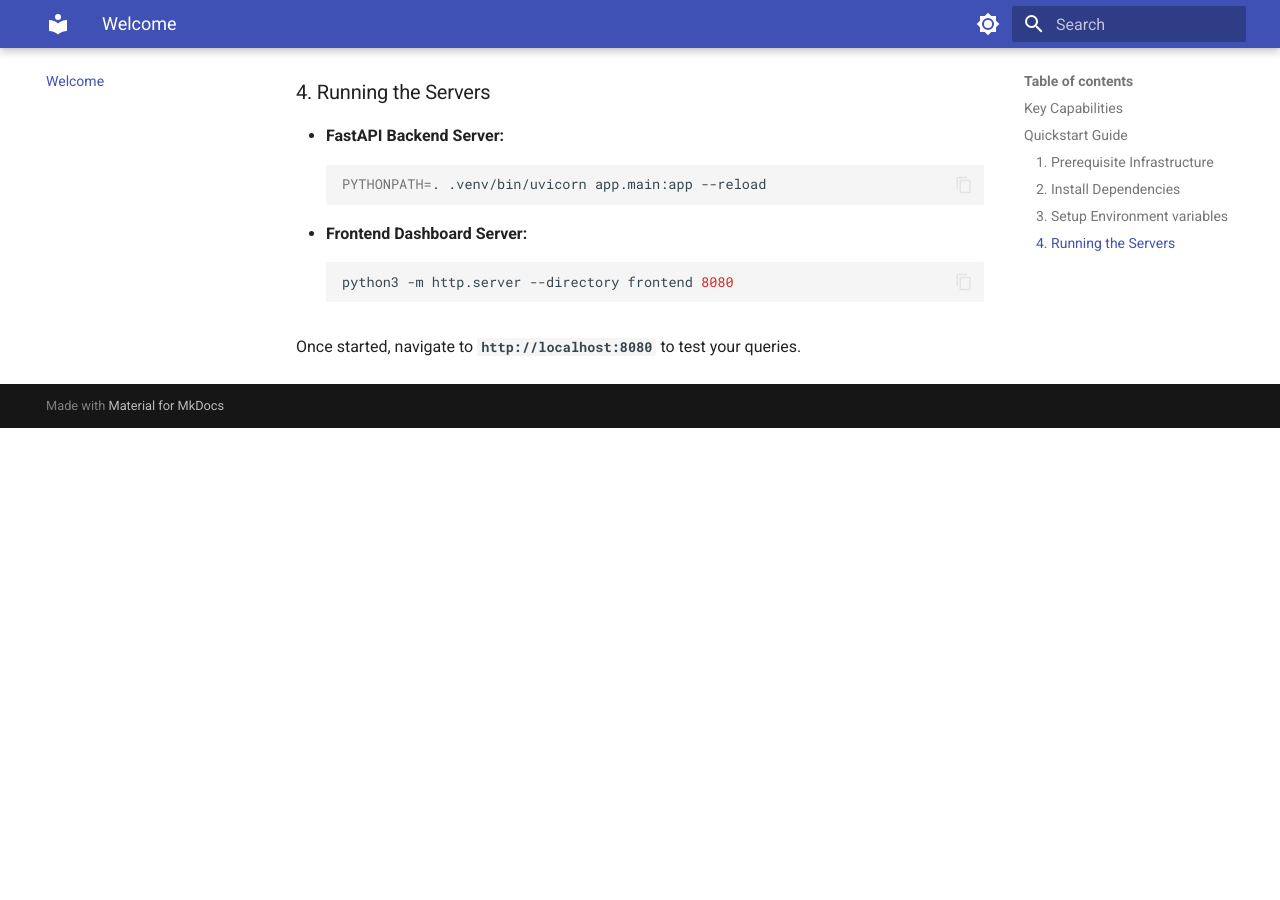
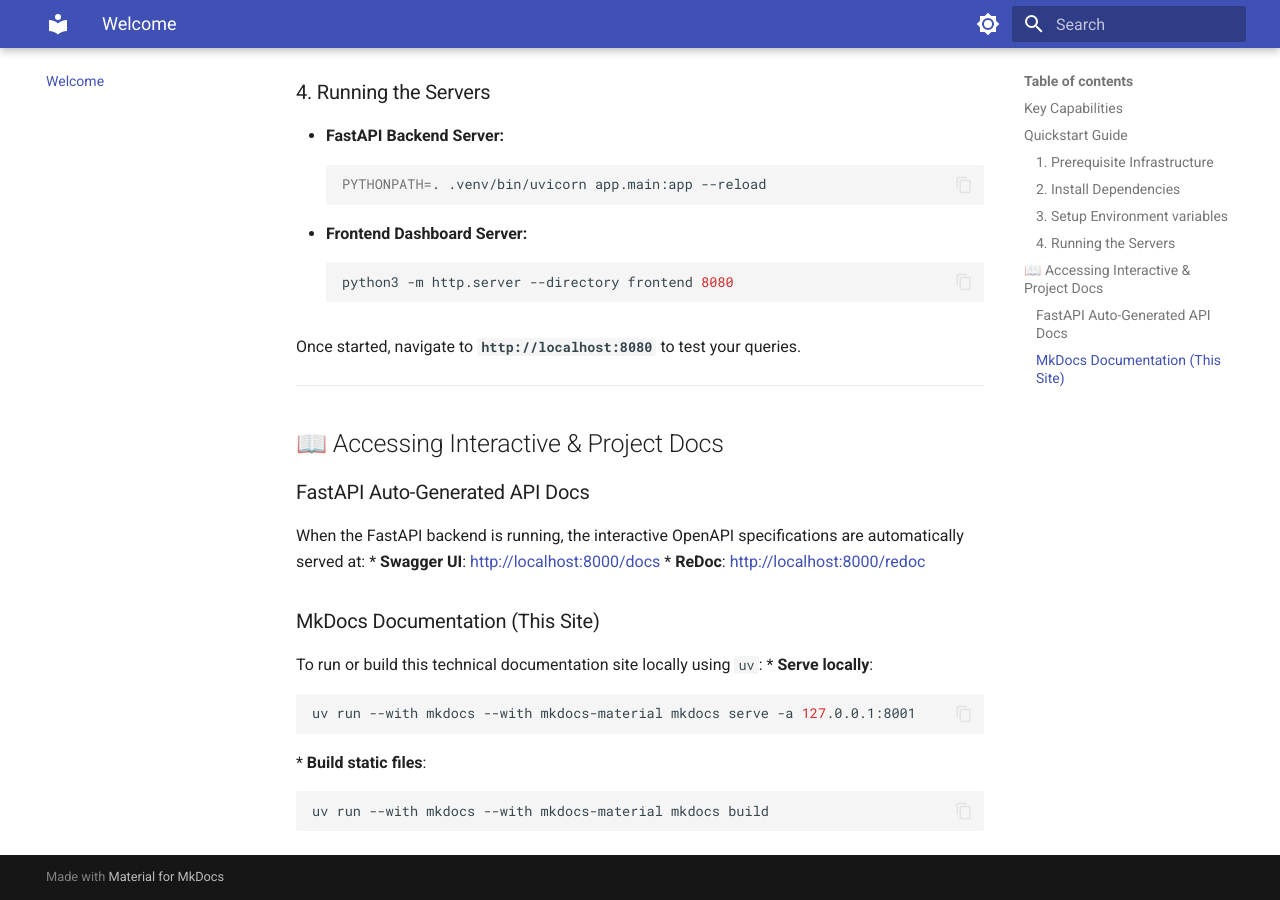
Before and after one commit to parthmh/fastapi_doc_rag, an MkDocs documentation site: the page built from docs/index.md, in a window 1280 px wide and 900 px high, scrolled down 1416 px. Built offline with MkDocs 1.6.1 and Material for MkDocs 9.7.7, drawn with Linux system fonts in a browser that asks for light colours; before the commit the page ends 1844 px from its top, so only the background shows below that.

Commit message:
docs/docker: switch builder to python-slim and update README and MkDocs instructions

````diff
--- a/docs/index.md
+++ b/docs/index.md
@@ -52,3 +52,23 @@
     ```
 
 Once started, navigate to **`http://localhost:8080`** to test your queries.
+
+---
+
+## 📖 Accessing Interactive & Project Docs
+
+### FastAPI Auto-Generated API Docs
+When the FastAPI backend is running, the interactive OpenAPI specifications are automatically served at:
+*   **Swagger UI**: [http://localhost:8000/docs](http://localhost:8000/docs)
+*   **ReDoc**: [http://localhost:8000/redoc](http://localhost:8000/redoc)
+
+### MkDocs Documentation (This Site)
+To run or build this technical documentation site locally using `uv`:
+*   **Serve locally**:
+    ```bash
+    uv run --with mkdocs --with mkdocs-material mkdocs serve -a 127.0.0.1:8001
+    ```
+*   **Build static files**:
+    ```bash
+    uv run --with mkdocs --with mkdocs-material mkdocs build
+    ```
````
Also changed, not shown: README.md (+100 -0 lines), docs/deployment.md (+10 -2 lines), 1 other file.
